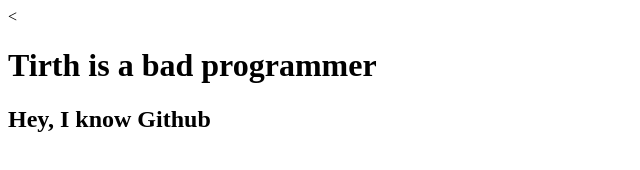
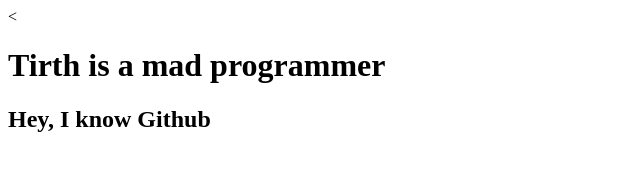
Before and after one commit to tirthshah147/html_project, a plain HTML site: page index.html in a window 1280 px wide. Shown: the whole page, without its empty margins (0-640 px from the left). Drawn offline with Linux system fonts and the light colour scheme.

Commit message:
Changing h1 text

```diff
--- a/index.html
+++ b/index.html
@@ -6,7 +6,7 @@
   </head>
   <body>
 
-    <h1>Tirth is a bad programmer</h1>
+    <h1>Tirth is a mad programmer</h1>
     <h2>Hey, I know Github</h2>
 
   </body>
```
